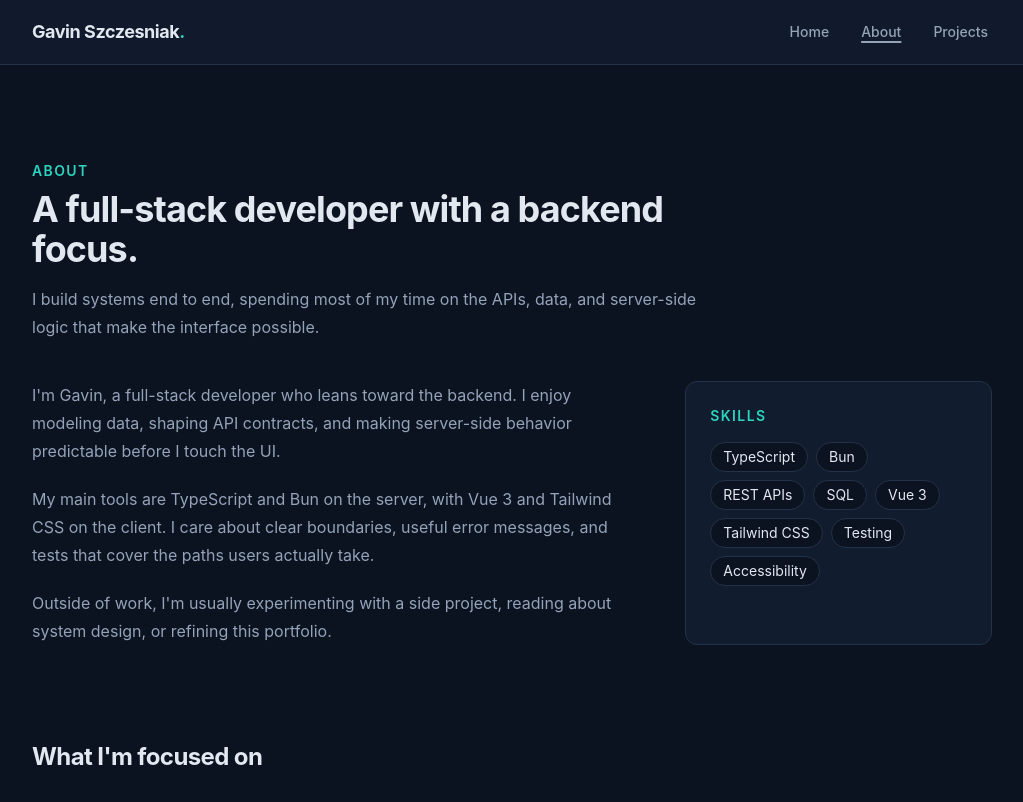
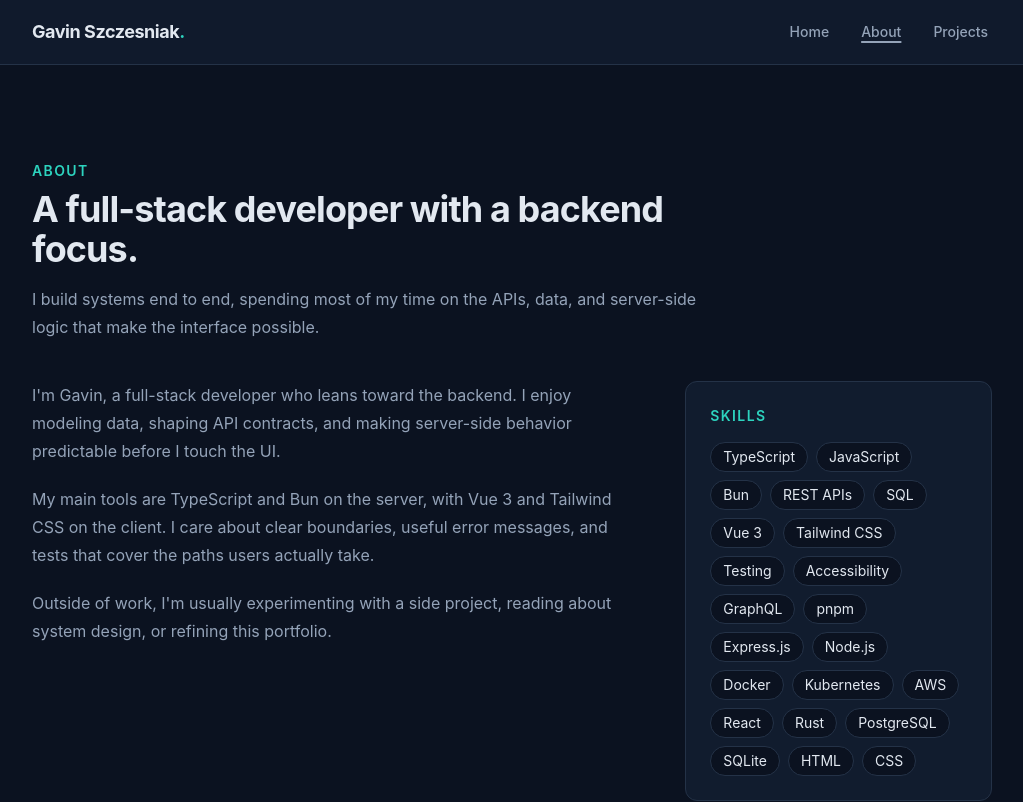
Before and after one commit to Battlertrunks/Portfolio-v2, a Vue app: page /about in a window 1280 px wide. Shown: the top 802 px of the page, without its empty margins (128-1151 px from the left). Built offline with nearby package versions, Linux system fonts and the light colour scheme.

Commit message:
Update skills list in AboutView component

```diff
--- a/src/features/about/AboutView.vue
+++ b/src/features/about/AboutView.vue
@@ -4,6 +4,7 @@ import SectionHeading from '@/components/SectionHeading.vue'
 
 const skills = [
   'TypeScript',
+  'JavaScript',
   'Bun',
   'REST APIs',
   'SQL',
@@ -11,6 +12,19 @@ const skills = [
   'Tailwind CSS',
   'Testing',
   'Accessibility',
+  'GraphQL',
+  'pnpm',
+  'Express.js',
+  'Node.js',
+  'Docker',
+  'Kubernetes',
+  'AWS',
+  'React',
+  'Rust',
+  'PostgreSQL',
+  'SQLite',
+  'HTML',
+  'CSS',
 ] as const
 
 const currentFocus = [
```
